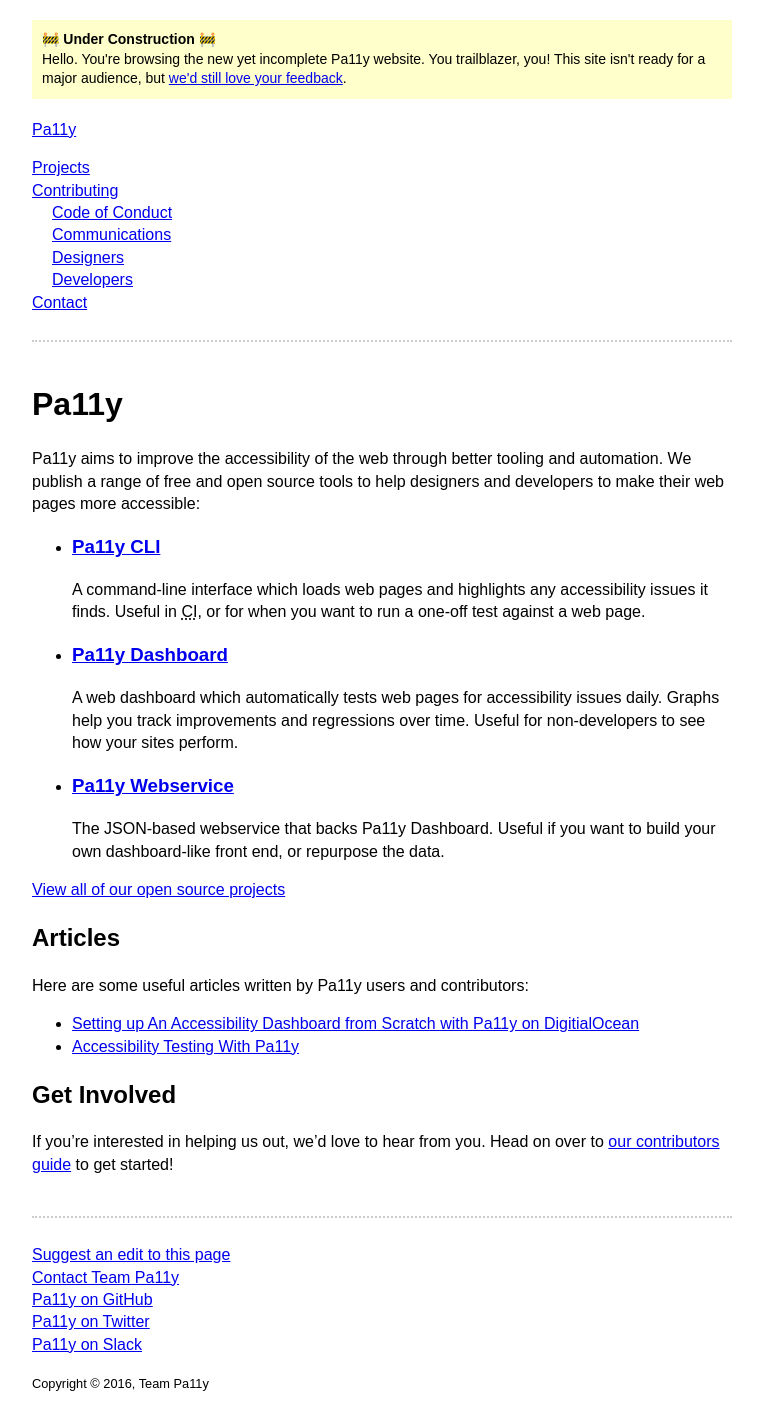
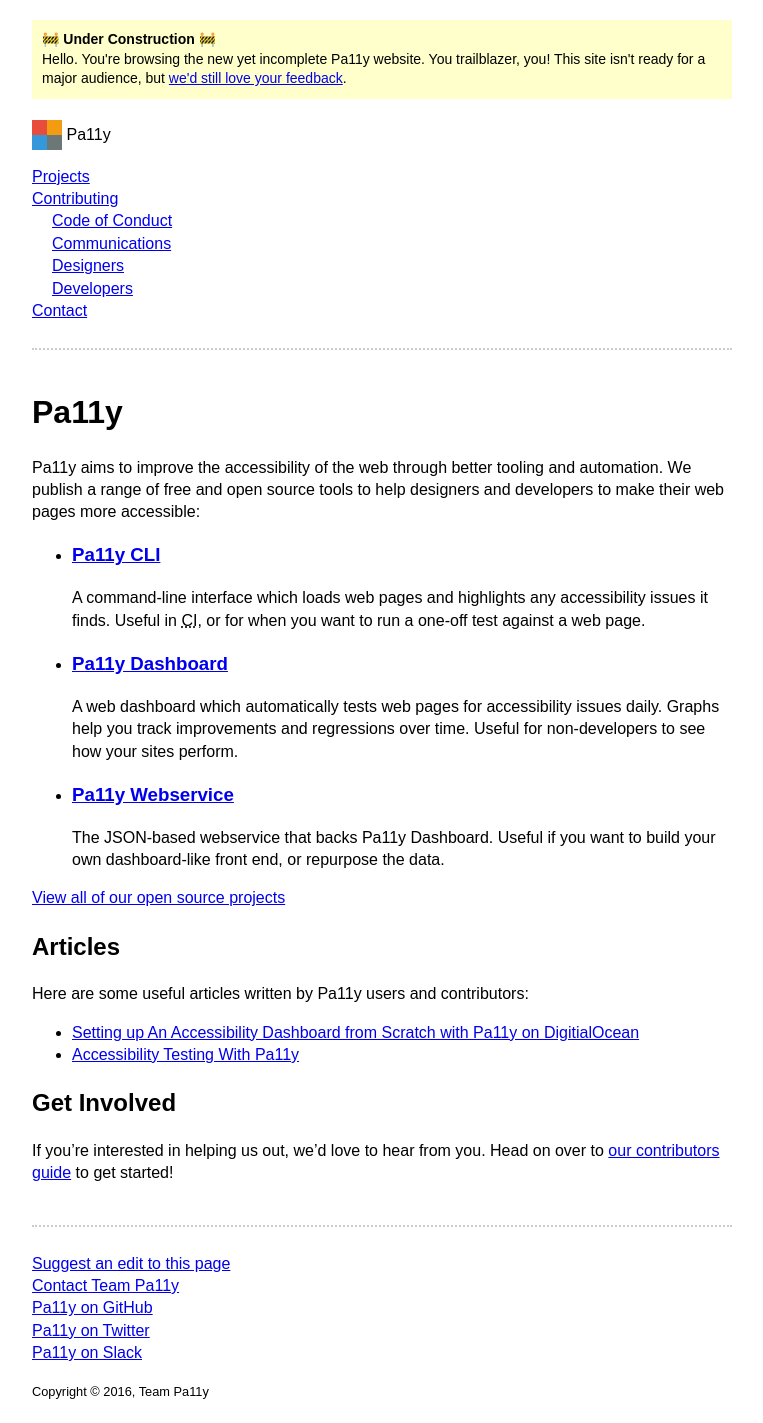
Before and after one commit to pa11y/pa11y.github.io, a Jekyll site: the page built from pages/home.md, in a window 1280 px wide. Shown: the whole page, without its empty margins (258-1021 px from the left). Built offline with Jekyll 4.4.1, drawn with Linux system fonts in a browser that asks for light colours; emoji names are drawn with the system emoji font.

Commit message:
Add the current logo to the header

```diff
--- a/_includes/header.html
+++ b/_includes/header.html
@@ -10,7 +10,10 @@
 
 <header role="banner" class="site-header">
 
-	<a href="/">Pa11y</a>
+	<a href="/" class="site-brand">
+		<img src="/resources/brand/logo.svg" alt="" class="site-brand__logo"/>
+		<span class="site-brand__name">Pa11y</span>
+	</a>
 
 	<nav role="navigation">
 		<ul class="site-navigation">
--- a/asset/style/site.scss
+++ b/asset/style/site.scss
@@ -40,6 +40,22 @@ pre {
 	border-bottom: 2px dotted #ccc;
 }
 
+// Site branding
+.site-brand {
+	display: block;
+	line-height: 30px;
+	text-decoration: none;
+	color: inherit;
+}
+.site-brand__logo,
+.site-brand__name {
+	vertical-align: middle;
+}
+.site-brand__logo {
+	width: 30px;
+	height: 30px;
+}
+
 // Site navigation
 .site-navigation {
 	list-style: none;
```
